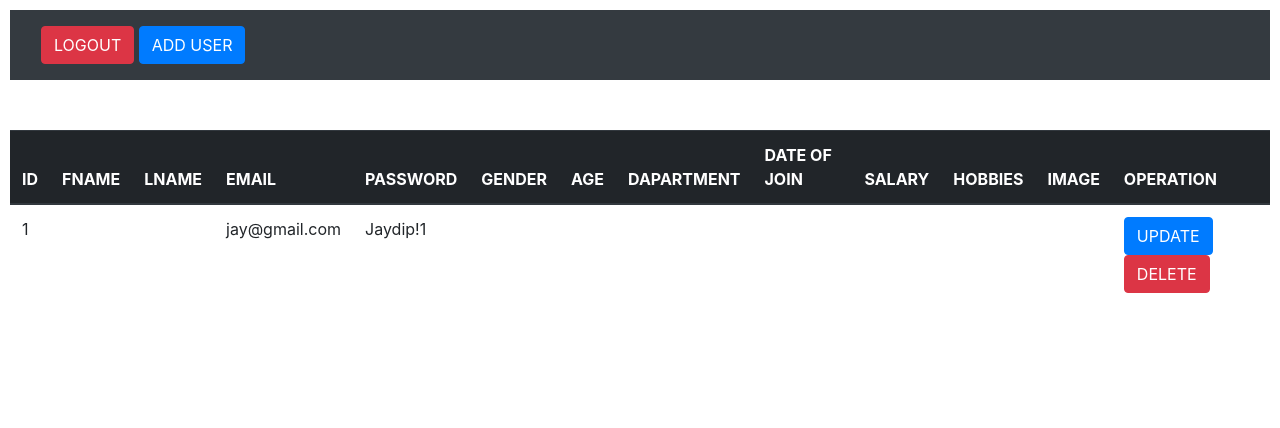
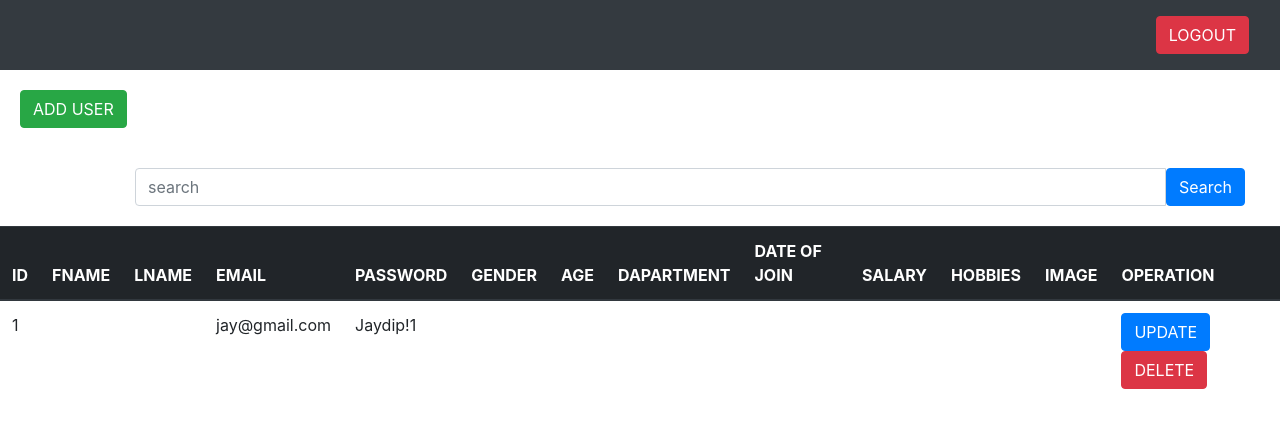
Before and after one commit to Priya8632/emp_demo, a PHP site: page /dashboard.php in a window 1280 px wide. Shown: the top 428 px of the page. Run offline with PHP 8.4, Linux system fonts and the light colour scheme; a user stored in the database is signed in; data comes from the database, SQL or seed files in the repository; data that the repository does not hold is empty.

Commit message:
make search

```diff
--- a/admin_logout.php
+++ b/admin_logout.php
@@ -4,6 +4,6 @@ session_start();
 setcookie('aid',$_SESSION['aid'],time() - 60*10);
 session_unset();
 session_destroy();
-header('location:admin_login.php');
+header('location:index.php');
 
 ?>
--- a/config.php
+++ b/config.php
@@ -2,7 +2,6 @@
 
 $conn = mysqli_connect("localhost","root","");
 if($conn){
-
 
     if(!mysqli_select_db($conn,"tutorial")){
         $createdb = " CREATE DATABASE TUTORIAL";
--- a/dashboard.php
+++ b/dashboard.php
@@ -34,26 +34,39 @@ if (!$result) {
     <link href="bootstrap.min.css" rel="stylesheet">
     <style>
         body{
-            margin:10px;
-        }
-        table{
-            margin-top:50px;
+            margin:0px;
         }
         h2{
             color:white;
+            float:left;
+        }
+        .container{
             float:right;
+            margin:20px;
         }
 
     </style>
 </head>
 <body>
-<nav class="bg-dark p-3">
+
+<nav class="navbar bg-dark p-3">
+<div class="container-fluid">
     <h2><?php echo $adarr['username'];?></h2>
-    <div class="container-fluid">
         <a href="admin_logout.php" class="btn btn-danger">LOGOUT</a>
-        <a href="add_user.php" class="btn btn-primary">ADD USER</a>
     </div>
 </nav>
+
+
+<a href="add_user.php" class="btn btn-success" style="margin:20px;">ADD USER</a>
+
+<div class="container">
+    <form>
+    <div class="input-group">
+        <input type="text" class="form-control" placeholder="search">
+        <button type="submit" class="btn btn-primary">Search</button>
+    </div>
+    </form>
+</div>
 
     <div class="table-responsive">
         <table class="table table-hover">
@@ -89,7 +102,7 @@ if (!$result) {
                     <td><?php echo $data['sal']; ?></td>
                     <td><?php echo $data['hobby'];?></td>
                     <td><img src="<?php echo $data['img'];?>" width="60px"></td>
-                    <td><a href="update.php?update=<?php echo $data['id'];?>"class="btn btn-primary">UPDATE
+                    <td><a href="update.php?update=<?php echo $data['id'];?>"class="btn btn-primary" style="margin-right:5px;">UPDATE
                     <a href="delete.php?delete=<?php echo $data['id'];?>" class="btn btn-danger">DELETE</a></td>
                 </tr>
             <?php } ?>
--- a/user_logout.php
+++ b/user_logout.php
@@ -4,6 +4,6 @@ session_start();
 setcookie('id',$_SESSION['id'],time() - 60*10);
 session_unset();
 session_destroy();
-header('location:user_login.php');
+header('location:index.php');
 
 ?>
```
